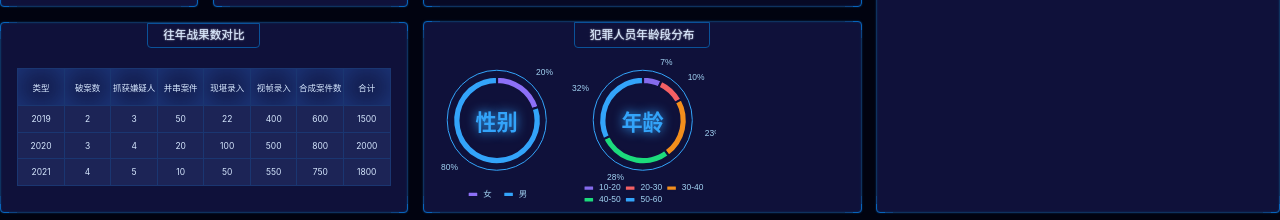
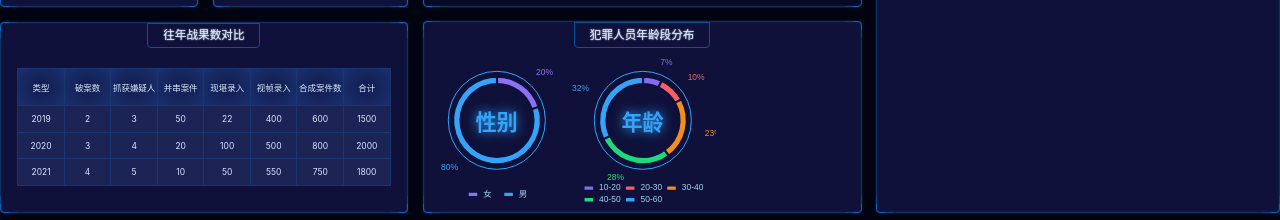
Before and after one commit to GeekyGuang/bigscreen, a React (Vite) app: page /#/ in a window 1280 px wide. Shown: the part 499-719 px from the top of the page. Built offline with nearby package versions, Linux system fonts and the light colour scheme.

Commit message:
给环形图的label单独设置颜色

```diff
--- a/src/components/Chart_7.tsx
+++ b/src/components/Chart_7.tsx
@@ -9,9 +9,10 @@ export const Chart7 = () => {
   useEffect(() => {
     console.log(divRef.current)
     var myChart = echarts.init(divRef.current)
+    const color = ['#8D70F8', '#33A4FA']
     myChart.setOption(
       createEchartsOptions({
-        color: ['#8D70F8', '#33A4FA'],
+        color: color,
         xAxis: { show: false },
         yAxis: { show: false },
         legend: {
@@ -50,7 +51,9 @@ export const Chart7 = () => {
             data: [
               { value: 0.2, name: '女' },
               { value: 0.8, name: '男' },
-            ],
+            ].map((item, index) => {
+              return { ...item, label: { color: color[index] } }
+            }),
           },
         ],
       })
--- a/src/components/Chart_8.tsx
+++ b/src/components/Chart_8.tsx
@@ -7,11 +7,11 @@ export const Chart8 = () => {
   const divRef = useRef(null)
 
   useEffect(() => {
-    console.log(divRef.current)
     var myChart = echarts.init(divRef.current)
+    const color = ['#856BED', '#F46064', '#F38E1C', '#1CDB7C', '#33A4FA']
     myChart.setOption(
       createEchartsOptions({
-        color: ['#856BED', '#F46064', '#F38E1C', '#1CDB7C', '#33A4FA'],
+        color: color,
         xAxis: { show: false },
         yAxis: { show: false },
         legend: {
@@ -53,7 +53,9 @@ export const Chart8 = () => {
               { value: 0.23, name: '30-40' },
               { value: 0.28, name: '40-50' },
               { value: 0.32, name: '50-60' },
-            ],
+            ].map((item, index) => {
+              return { ...item, label: { color: color[index] } }
+            }),
           },
         ],
       })
--- a/src/pages/home.scss
+++ b/src/pages/home.scss
@@ -165,8 +165,8 @@
           }
           > .text {
             position: absolute;
-            width: px(190);
-            height: px(190);
+            width: px(186);
+            height: px(186);
             display: flex;
             justify-content: center;
             align-items: center;
```
